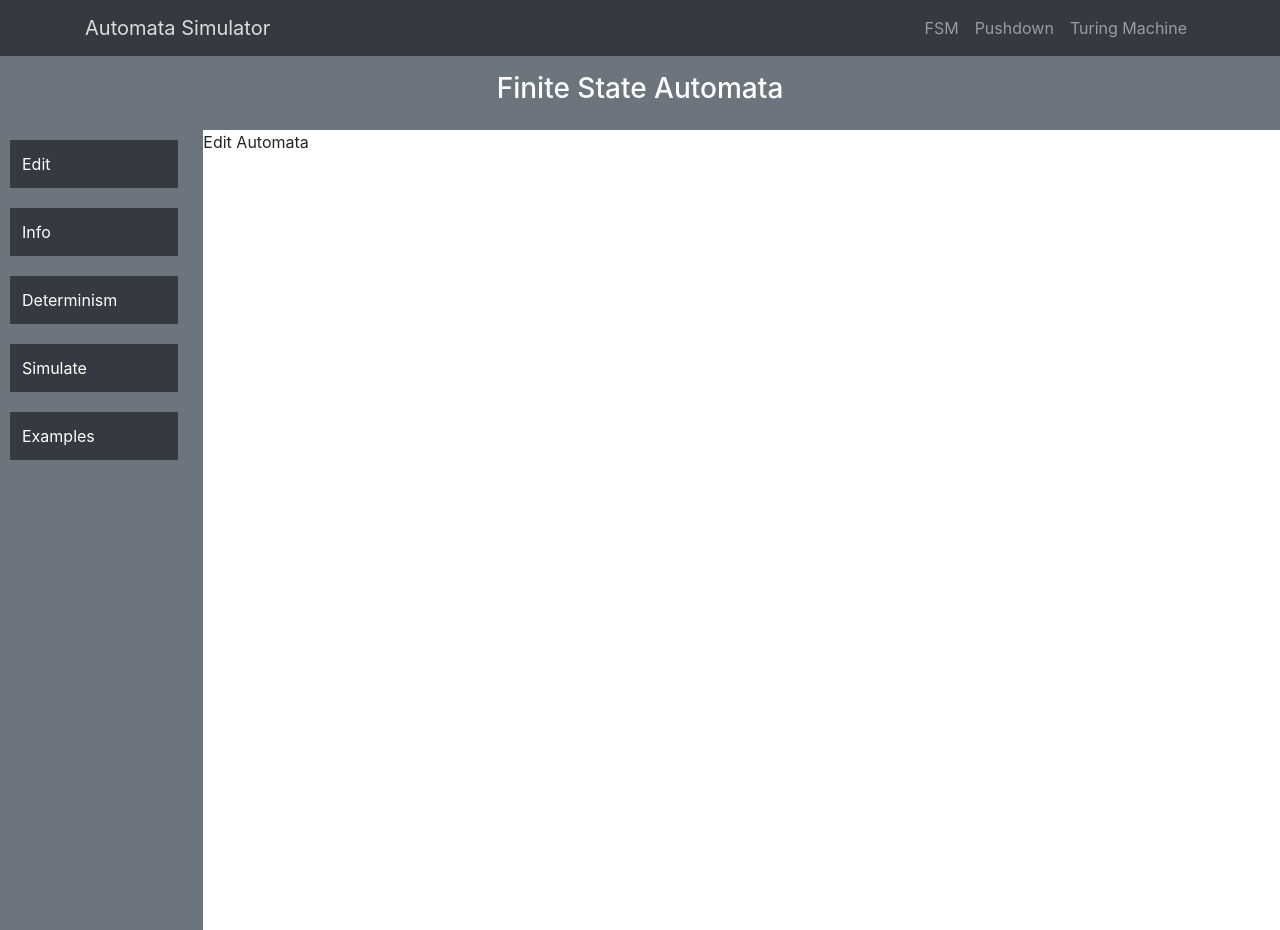
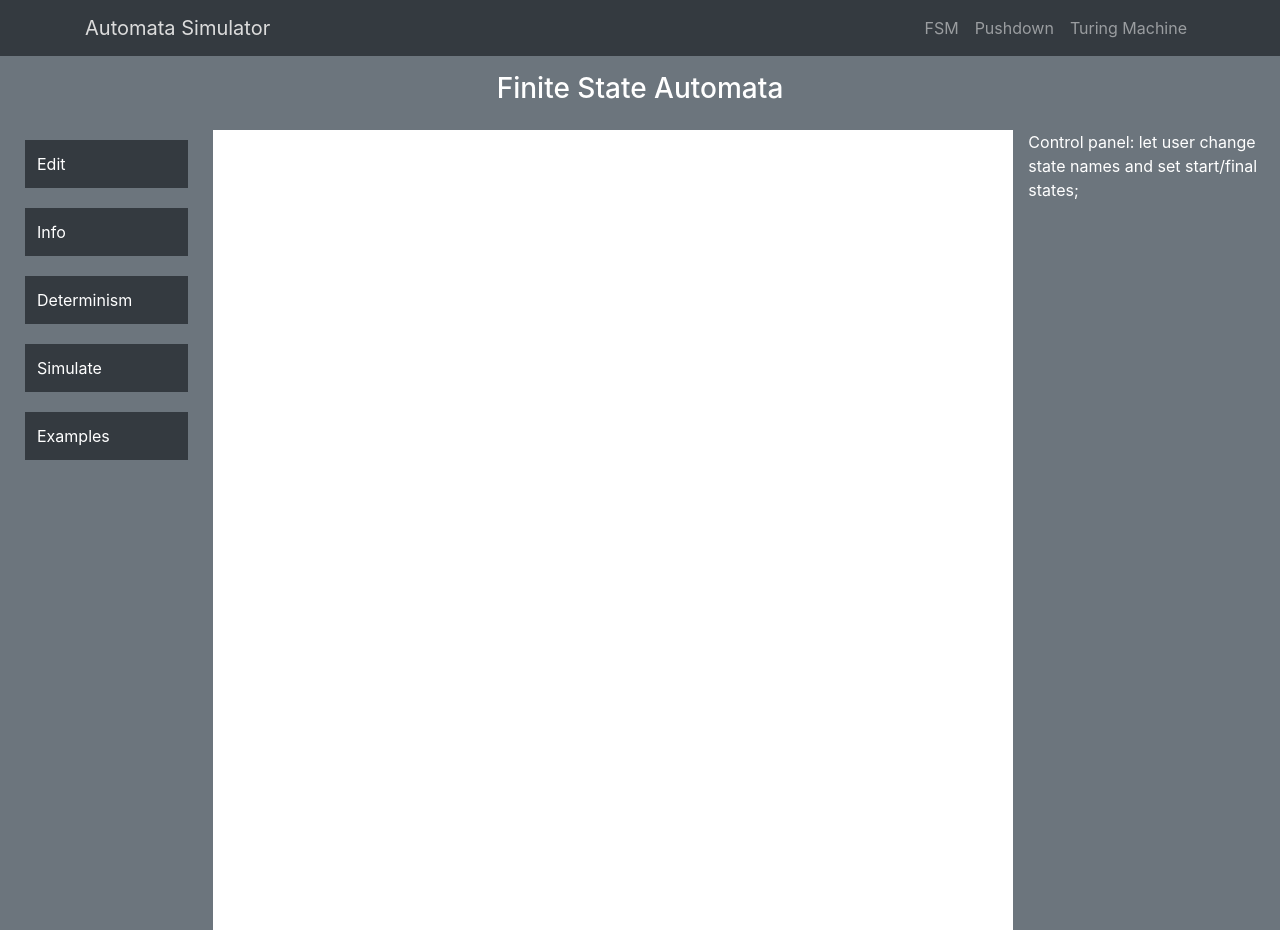
Before and after one commit to amaj98/AutomataSimulator, an Angular app: page /fsm in a window 1280 px wide. Built offline with nearby package versions, Linux system fonts and the light colour scheme.

Commit message:
added drawfsm component

```diff
--- a/src/app/app.module.ts
+++ b/src/app/app.module.ts
@@ -7,6 +7,7 @@ import { TopmenuComponent } from './topmenu/topmenu.component';
 import { FsmpageComponent } from './pages/fsmpage/fsmpage.component';
 import { TuringpageComponent } from './pages/turingpage/turingpage.component';
 import { PushdownpageComponent } from './pages/pushdownpage/pushdownpage.component';
+import { DrawfsmComponent } from './pages/fsmpage/drawfsm/drawfsm.component';
 
 @NgModule({
   declarations: [
@@ -14,7 +15,8 @@ import { PushdownpageComponent } from './pages/pushdownpage/pushdownpage.compone
     TopmenuComponent,
     FsmpageComponent,
     TuringpageComponent,
-    PushdownpageComponent
+    PushdownpageComponent,
+    DrawfsmComponent
   ],
   imports: [
     BrowserModule,
--- /dev/null
+++ b/src/app/pages/fsmpage/drawfsm/drawfsm.component.css
@@ -0,0 +1,3 @@
+.col-3{
+    height:100vh;
+}
--- /dev/null
+++ b/src/app/pages/fsmpage/drawfsm/drawfsm.component.html
@@ -0,0 +1,5 @@
+<div class = "row justify-content-end" >
+  <div class = "col-3 hidden-md-down bg-secondary text-white">
+      Control panel: let user change state names and set start/final states;
+  </div>
+</div>
--- /dev/null
+++ b/src/app/pages/fsmpage/drawfsm/drawfsm.component.ts
@@ -0,0 +1,15 @@
+import { Component, OnInit } from '@angular/core';
+
+@Component({
+  selector: 'app-drawfsm',
+  templateUrl: './drawfsm.component.html',
+  styleUrls: ['./drawfsm.component.css']
+})
+export class DrawfsmComponent implements OnInit {
+
+  constructor() { }
+
+  ngOnInit() {
+  }
+
+}
--- a/src/app/pages/fsmpage/fsmpage.component.css
+++ b/src/app/pages/fsmpage/fsmpage.component.css
@@ -14,3 +14,7 @@
 .col-2{
     height:100vh;
 }
+
+.col{
+    height:100vh;
+}
--- a/src/app/pages/fsmpage/fsmpage.component.html
+++ b/src/app/pages/fsmpage/fsmpage.component.html
@@ -1,7 +1,8 @@
 <div class = "jumbotron-fluid bg-secondary">
     <h3 class = "text-center text-white"> Finite State Automata </h3>
 </div>
-<div class = "row h-100">
+<div class = "container-fluid">
+  <div class = "row">
     <div class = "col-2 hidden-md-down bg-secondary">
       <div class="nav flex-column nav-pills" id="v-pills-tab" role="tablist" aria-orientation="vertical">
         <div *ngFor="let tab of tabs;" >
@@ -10,11 +11,12 @@
       </div>
     </div>
 
-  <div class="tab-content">
-    <div *ngIf="currtab === tabs[0]" role="tabpanel" class="tab-pane active" id="edit">Edit Automata</div>
+    <div class="col w-100 h-100">
+      <div *ngIf="currtab === tabs[0]" role="tabpanel" class="tab-pane active" id="edit"> <app-drawfsm></app-drawfsm> </div>
       <div *ngIf="currtab === tabs[1]" role="tabpanel" class="tab-pane active" id="info">Automata Information</div>
       <div *ngIf="currtab === tabs[2]" role="tabpanel" class="tab-pane active" id="deter">Convert Non-Deterministic Automata to a Deterministic one</div>
       <div *ngIf="currtab === tabs[3]" role="tabpanel" class="tab-pane active" id="sim">Simulate Automata</div>
       <div *ngIf="currtab === tabs[4]" role="tabpanel" class="tab-pane active" id="two">Example Finite State Automata</div>
     </div>
   </div>
+</div>
--- a/src/app/pages/fsmpage/fsmpage.component.ts
+++ b/src/app/pages/fsmpage/fsmpage.component.ts
@@ -1,4 +1,5 @@
 import { Component, OnInit } from '@angular/core';
+import {ControlBarComponent} from '../../control-bar/control-bar.component'
 
 @Component({
   selector: 'app-fsmpage',
```
Also changed, not shown: src/app/control-bar/control-bar.component.ts (+4 -4 lines), 1 other file (tests, documents, lock files or other folders). Lines whose indentation alone changed are shown as unchanged.
